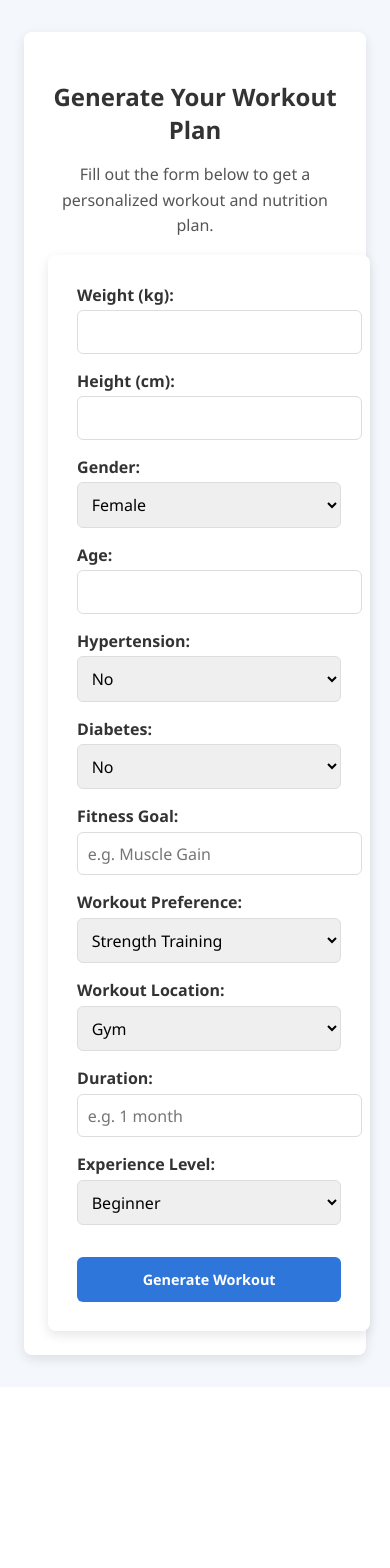
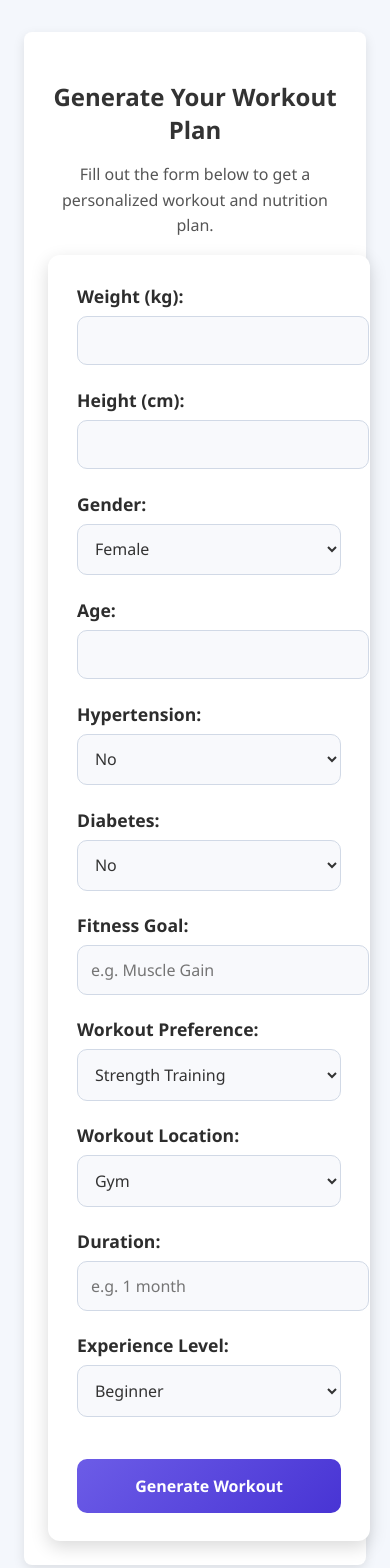
Before and after one commit to im-ushan-ikshana/fitness-coach, a React (Create React App) app in the folder frontend/fitness-coach/: page / in a window 390 px wide. Shown: the top 1568 px of the page. Before the commit the page ends 1387 px from the top, so only its background shows below. Built offline with nearby package versions, Linux system fonts and the light colour scheme.

Commit message:
Enhance FormInput styles with improved layout, animations, and responsive design

```diff
--- a/frontend/fitness-coach/src/components/FormInput.css
+++ b/frontend/fitness-coach/src/components/FormInput.css
@@ -7,75 +7,162 @@
   width: 100%;
   max-width: 500px;
   background: #ffffff;
-    padding: 1.8rem;
-    border-radius: 8px;
-    box-shadow: 0px 4px 12px rgba(0, 0, 0, 0.1);
+  padding: 2rem;
+  border-radius: 12px;
+  box-shadow: 0px 6px 18px rgba(0, 0, 0, 0.15);
   display: flex;
   flex-direction: column;
-    gap: 1rem;
+  gap: 1.4rem;
   margin: 0 auto;
+  animation: fadeIn 0.3s ease-in-out;
 }
 
 /* Label Styling */
 .form-label {
-    font-size: 1rem;
+  font-size: 1.1rem;
   font-weight: 600;
-    color: #333;
+  color: #2d2d2d;
   display: flex;
   flex-direction: column;
-    gap: 0.3rem;
+  gap: 0.5rem;
 }
 
 /* Input Fields */
 .form-input,
 .form-select {
   width: 100%;
-    padding: 0.6rem;
-    font-size: 1rem;
-    border: 1px solid #ddd;
-    border-radius: 6px;
-    transition: border 0.2s ease-in-out;
+  padding: 0.9rem;
+  font-size: 1.1rem;
+  border: 1px solid #d1d9e6; /* Softer border */
+  border-radius: 10px;
+  background-color: #f8f9fc; /* Lighter background */
+  transition: all 0.3s ease-in-out;
+  color: #333;
 }
 
-  /* Input Focus Effect */
+/* Focus Effect for Inputs */
 .form-input:focus,
 .form-select:focus {
-    border-color: #2e76d9;
+  border-color: #6c5ce7; /* Soft purple on focus */
   outline: none;
+  box-shadow: 0px 0px 8px rgba(108, 92, 227, 0.4); /* Slight glowing effect */
+  background-color: #ffffff; /* White background on focus */
+  transform: scale(1.02); /* Slight increase on focus */
 }
 
 /* Submit Button */
 .form-button {
   width: 100%;
-    background: #2e76d9;
+  background: linear-gradient(135deg, #6c5ce7, #4834d4); /* Gradient effect */
   color: white;
-    font-size: 1rem;
+  font-size: 1.1rem;
   font-weight: 600;
-    padding: 0.8rem;
+  padding: 1rem;
   border: none;
-    border-radius: 6px;
+  border-radius: 10px;
   cursor: pointer;
-    transition: background 0.3s ease-in-out;
-    margin-top: 1rem;
+  transition: all 0.3s ease-in-out;
+  margin-top: 1.2rem;
 }
 
-  /* Button Hover & Disabled */
 .form-button:hover {
-    background: #235caa;
+  background: linear-gradient(135deg, #5a4fcf, #3a2dc5); /* Darker shade on hover */
+  transform: scale(1.05);
+  box-shadow: 0px 5px 12px rgba(108, 92, 227, 0.4);
 }
 
+/* Disabled Button Styling */
 .form-button:disabled {
-    background: #b0c4de;
+  background: #dfe4ea;
   cursor: not-allowed;
+  transform: scale(1);
+  box-shadow: none;
+}
+
+/* Modal Overlay */
+.modal-overlay {
+  position: fixed;
+  top: 0;
+  left: 0;
+  width: 100%;
+  height: 100%;
+  background: rgba(0, 0, 0, 0.65);
+  display: flex;
+  align-items: center;
+  justify-content: center;
+  z-index: 1000;
+  animation: fadeIn 0.3s ease-in-out;
+}
+
+/* Modal Content */
+.modal-content {
+  background: white;
+  padding: 3rem;
+  border-radius: 14px;
+  text-align: center;
+  box-shadow: 0px 12px 30px rgba(0, 0, 0, 0.35);
+  animation: scaleUp 0.3s ease-in-out;
+  width: 350px;
+}
+
+/* Blinking Text for "Generating Your Plan..." */
+.modal-text {
+  font-size: 1.4rem;
+  font-weight: 700;
+  margin-top: 1.5rem;
+  color: #333;
+  animation: blink 1s infinite;
+}
+
+/* Animations */
+@keyframes fadeIn {
+  from {
+    opacity: 0;
+  }
+  to {
+    opacity: 1;
+  }
+}
+
+@keyframes scaleUp {
+  from {
+    transform: scale(0.9);
+  }
+  to {
+    transform: scale(1);
+  }
+}
+
+/* Blinking Animation */
+@keyframes blink {
+  50% {
+    opacity: 0.3;
+  }
 }
 
 /* Responsive Design */
 @media (max-width: 600px) {
   .form-container {
     width: 90%;
+    padding: 1.8rem;
   }
 
   .form-button {
-      font-size: 0.9rem;
+    font-size: 1rem;
+  }
+
+  .form-input,
+  .form-select {
+    font-size: 1rem;
+    padding: 0.8rem;
+  }
+
+  .modal-content {
+    padding: 2rem;
+    width: 80%;
+  }
+
+  .modal-text {
+    font-size: 1.2rem;
   }
 }
```
Lines whose indentation alone changed are shown as unchanged.
